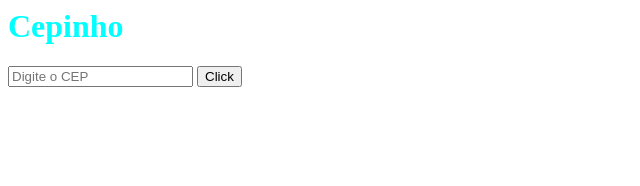
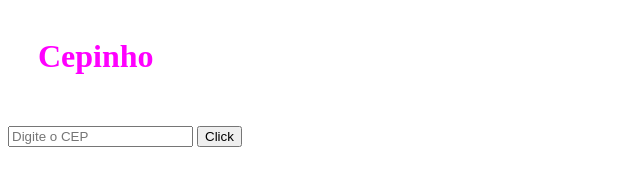
Before and after one commit to PedroDeodatok/Curitiba, a plain HTML site: page index.html in a window 1280 px wide. Shown: the whole page, without its empty margins (0-640 px from the left). Drawn offline with Linux system fonts and the light colour scheme.

Commit message:
comitado denovo

```diff
--- a/index.css
+++ b/index.css
@@ -1,7 +1,7 @@
 
 
 h1{
-
-    color: aqua;
+    padding: 30px;
+    color: magenta;
     background-color: white;
 }
```
